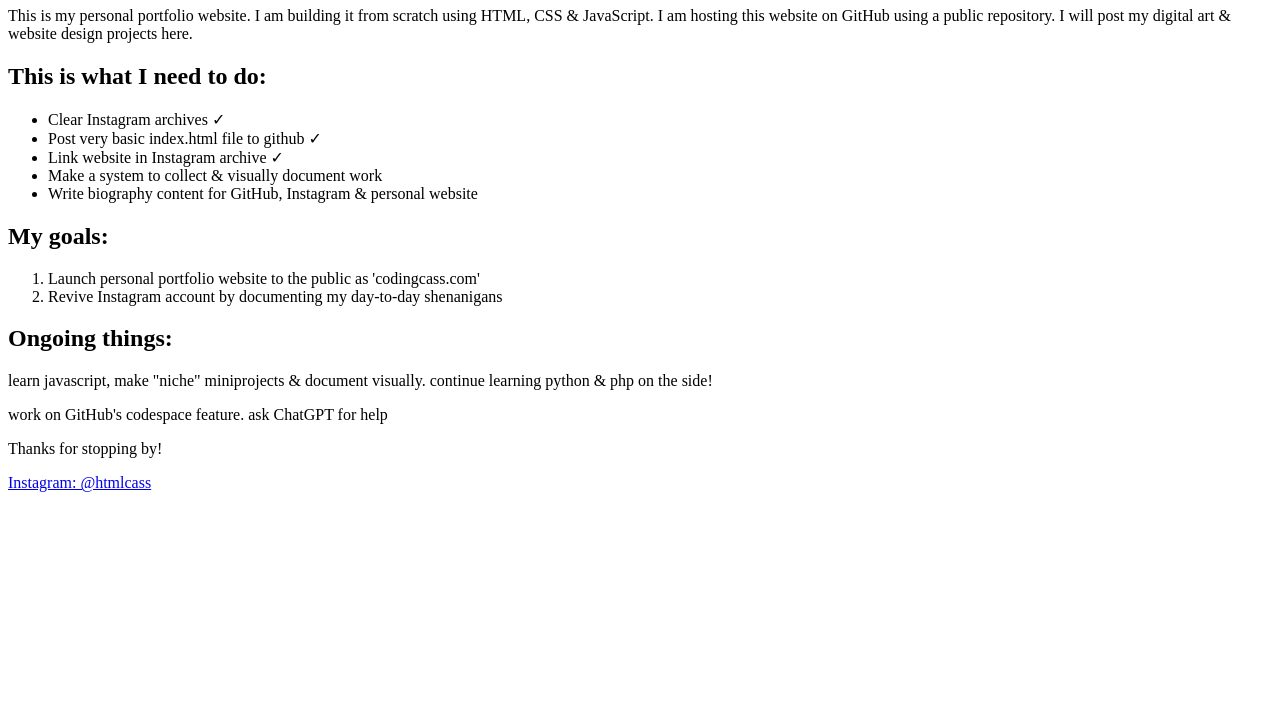
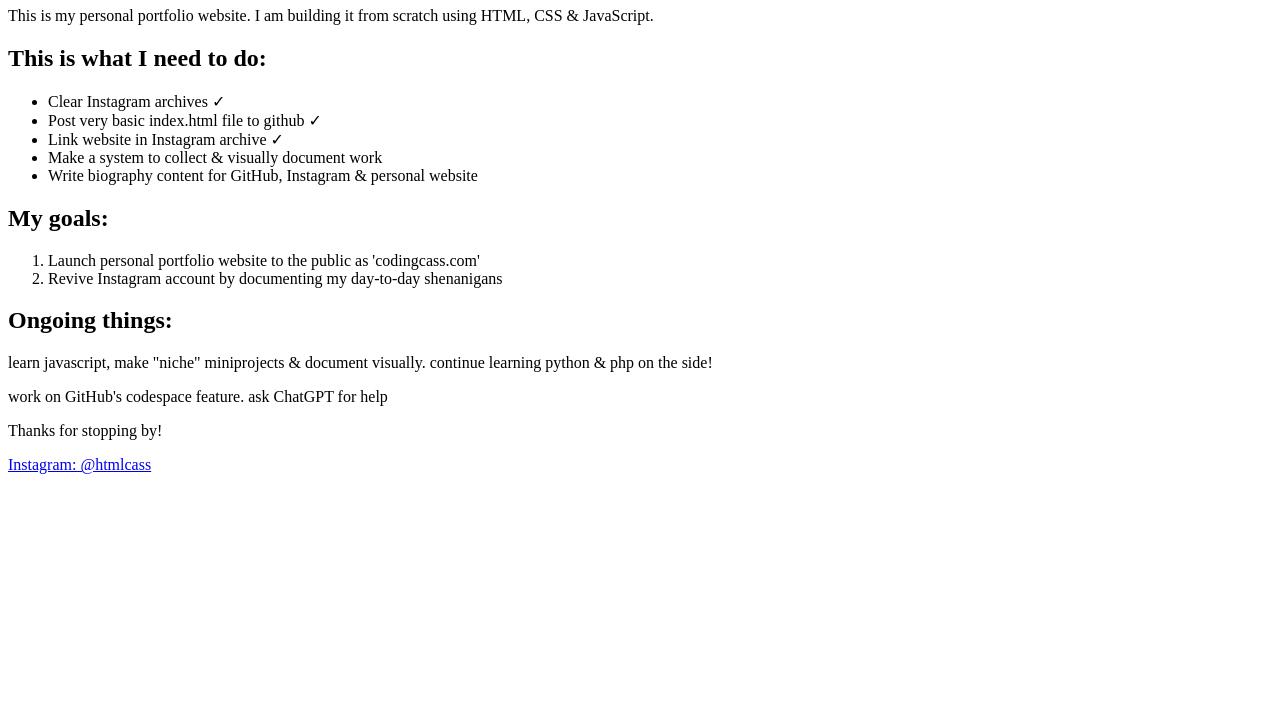
Before and after one commit to wumng/codingcass.old, a plain HTML site: page index.html in a window 1280 px wide. Shown: the part 73-800 px from the top of the page. Drawn offline with Linux system fonts and the light colour scheme.

Commit message:
Update index.html

```diff
--- a/index.html
+++ b/index.html
@@ -5,7 +5,7 @@
 </head>
 <body>
 <h1>Coding Cass (Cassandra Carlos)</h1>
-<p>This is my personal portfolio website. I am building it from scratch using HTML, CSS & JavaScript. I am hosting this website on GitHub using a public repository. I will post my digital art & website design projects here.</p>
+<p>This is my personal portfolio website. I am building it from scratch using HTML, CSS & JavaScript.</p>
 <h2>This is what I need to do:</h2>
 <ul>
 	<li>Clear Instagram archives ✓</li>
```
